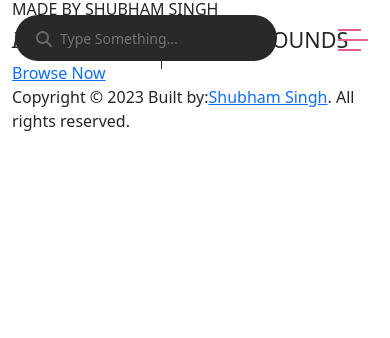
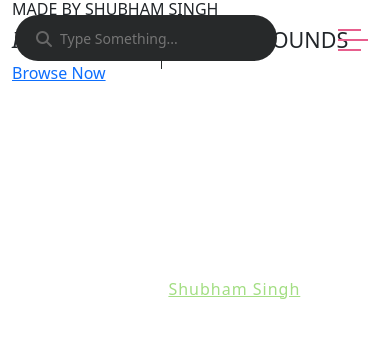
Before and after one commit to ShubhamSingh03/BattleGrounds_BGMI, a React (Create React App) app: page / in a window 390 px wide. Shown: the top 338 px of the page. Built offline with nearby package versions, Linux system fonts and the light colour scheme.

Commit message:
footer --layout changed

```diff
--- a/src/components/footer/Footer.jsx
+++ b/src/components/footer/Footer.jsx
@@ -1,16 +1,47 @@
+import { NavLink } from "react-router-dom";
 import "./footer.css";
+import footerLogo from "../../assets/main-logo-images/footerLogo.png";
+
+/**********************************************
+ *
+ * Footer component
+ *
+ **********************************************/
 
 const Footer = () => {
   return (
     <>
       <footer>
         <div class="container">
+          <div class="row justify-content-center">
+            <div class="col-md-12 text-center">
+              <img
+                src={footerLogo}
+                className="footer-logo-img"
+                alt="footer-logo"
+              />
+              <p class="menu">
+                <NavLink to={"/"}> Home</NavLink>
+                <NavLink to={"/news"}> News </NavLink>
+                <NavLink> Esports </NavLink>
+                <NavLink> Streamers </NavLink>
+                <NavLink to={"/about"}>About us</NavLink>
+              </p>
+            </div>
+          </div>
           <div class="row">
-            <div class="col-lg-12">
-              <p>
-                Copyright © 2023 Built by:
-                <a href="https://shubhambhoj.in">Shubham Singh</a>. All rights
-                reserved.
+            <div class="col-md-12 text-center">
+              <p class="copyright">
+                Copyright &copy; 2023 All rights reserved | Coded with{" "}
+                <i class="fa fa-heart" aria-hidden="true"></i> by:
+                <a
+                  className="footer-author-name"
+                  href="https://shubhambhoj.in"
+                  target={"_blank"}
+                  rel="noreferrer"
+                >
+                  Shubham Singh{" "}
+                </a>
               </p>
             </div>
           </div>
--- a/src/components/footer/footer.css
+++ b/src/components/footer/footer.css
@@ -0,0 +1,50 @@
+/***************************************
+*
+* Footer component styles
+*
+****************************************/
+
+footer {
+  padding-top: 2rem;
+}
+
+.footer-logo-img {
+  width: 25%;
+}
+
+footer p {
+  text-align: center;
+  padding: 15px 0px;
+  font-weight: 300;
+  color: rgba(255, 255, 255, 0.3);
+}
+
+footer a {
+  color: rgba(255, 255, 255, 0.6);
+  margin: 0 10px;
+  text-transform: uppercase;
+  letter-spacing: 1px;
+}
+
+footer .footer-author-name {
+  color: #a3de83;
+  text-transform: capitalize;
+}
+
+footer a:hover,
+.footer-author-name:hover {
+  color: #ec6090;
+  transition: all 0.3s;
+}
+
+/************************************
+  *
+  * Media queries Footer
+  *
+************************************/
+
+@media screen and (max-width: 700px) {
+  .footer-logo-img {
+    width: 55%;
+  }
+}
```
